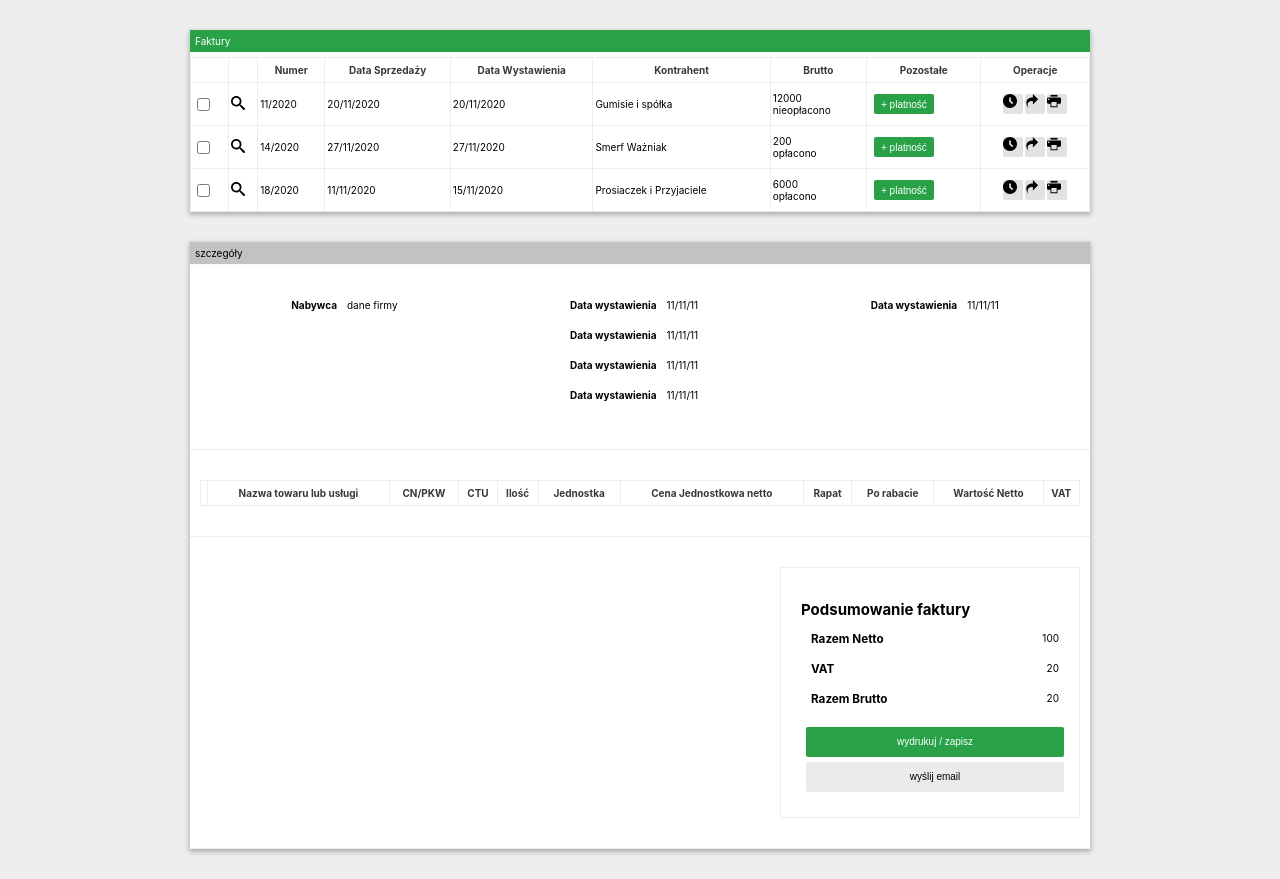
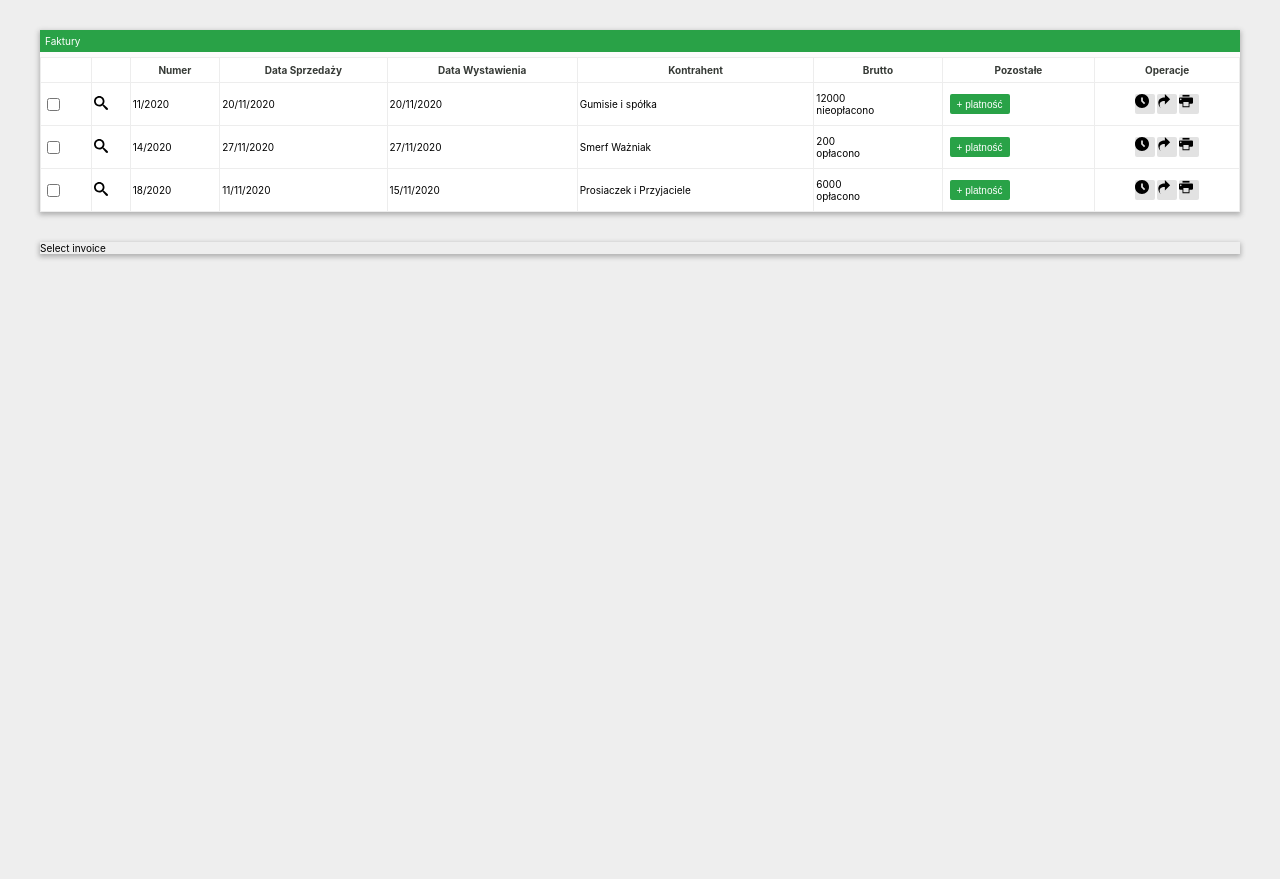
Before and after one commit to monika1127/invoicer, a React (Create React App) app: page / in a window 1280 px wide. After the commit the page ends 800 px from the top, so only its background shows below. Built offline with nearby package versions, Linux system fonts and the light colour scheme; data requests are answered from the project's data file.

Commit message:
detailInvoice props passed

```diff
--- a/src/components/invoices/InvoiceDetails/InvoiceDetails.js
+++ b/src/components/invoices/InvoiceDetails/InvoiceDetails.js
@@ -16,7 +16,7 @@ export default class InvoiceDetails extends Component {
                     <div className='container-flex-main'>
                         <div className='container-flex'>
                             <h4 >Nabywca</h4>
-                            <div>dane firmy</div>
+                            <div>{this.props.invoice.contractor}</div>
                         </div>
                         <div>
                             <div className='container-flex'>
--- a/src/components/invoices/InvoiceItem.js
+++ b/src/components/invoices/InvoiceItem.js
@@ -10,16 +10,21 @@ import Button from '../layout/button/Button'
 import PropTypes from 'prop-types'
 
 class InvoiceItem extends Component {
-
+    static propTypes = {
+        invoice: PropTypes.object.isRequired,
+        setCurrent: PropTypes.func.isRequired,
+    }
     render() {
-        const {number, saleDate, creationDate, contractor,price, isPaid}=this.props.invoice
+        const { number, saleDate, creationDate, contractor, price, isPaid, id } = this.props.invoice
         return (
             <tr>
                 <td>
                     <input type='checkbox'></input>
                 </td>
                 <td>
+                    <div onClick={()=>this.props.setCurrent(this.props.invoice)}>
                     <Search height={14} width={14} />
+                    </div>
                 </td>
                 <td>{number}</td>
                 <td>{saleDate}</td>
@@ -27,7 +32,7 @@ class InvoiceItem extends Component {
                 <td>{contractor}</td>
                 <td>
                     <div>{price}</div>
-                    <div>{isPaid ? "opłacono": "nieopłacono"}</div>
+                    <div>{isPaid ? "opłacono" : "nieopłacono"}</div>
                 </td>
                 <td>
                     <Button class="btn btn-green btn-small" name='+ platność' />
--- a/src/components/invoices/InvoicesList.js
+++ b/src/components/invoices/InvoicesList.js
@@ -1,6 +1,6 @@
 import React, { Component, Fragment } from 'react'
 import InvoiceItem from './InvoiceItem'
-import Spinner from '../layout/Spinner/Spinner'
+import Spinner from '../layout/spinner/Spinner'
 import TopBar from '../layout/topBar/TopBar'
 import InvoiceDetails from './InvoiceDetails/InvoiceDetails'
 import './invoices.css'
@@ -8,7 +8,8 @@ import './invoices.css'
 export class InvoicesList extends Component {
     state = {
         invoices: [],
-        loading: false
+        loading: false,
+        current: null
     }
 
     componentDidMount() {
@@ -20,6 +21,12 @@ export class InvoicesList extends Component {
 
 
     render() {
+
+        const setCurrent =(invoice)=>{
+
+        this.setState({current: invoice})
+        }
+
         const table =  <table className='table__invoices'>
         <thead>
             <tr className='table__header' >
@@ -37,7 +44,8 @@ export class InvoicesList extends Component {
         <tbody>
             {this.state.invoices.map(invoice => <InvoiceItem
                 key={invoice.id}
-                invoice={invoice} />)}
+                invoice={invoice}
+                setCurrent={setCurrent}/>)}
         </tbody>
     </table>
         return (
@@ -49,7 +57,8 @@ export class InvoicesList extends Component {
                     </div>
                 </div>
                 <div className='section'>
-                    <InvoiceDetails />
+                    {this.state.current ? <InvoiceDetails invoice={this.state.current}/> : <div>Select invoice</div> }
+
                 </div>
             </Fragment>
         )
--- a/src/components/invoices/invoices.css
+++ b/src/components/invoices/invoices.css
@@ -40,7 +40,7 @@
 
 /* section */
 .section {
-  max-width: 900px;
+  max-width: 1200px;
   margin: 30px auto;
   box-shadow: 0px 2px 5px 1px rgb(177, 177, 177);
 }
--- a/src/components/layout/topBar/topBar.css
+++ b/src/components/layout/topBar/topBar.css
@@ -6,7 +6,7 @@
   margin: auto;
   padding: 5px;
   background-color: rgb(41, 162, 71);
-  max-width: 900px;
+  width: 100%;
   border-bottom: 5px solid rgb(252, 252, 252);
 }
 .topbar-green {
```
Also changed, not shown: 1 other file (tests, documents, lock files or other folders).
